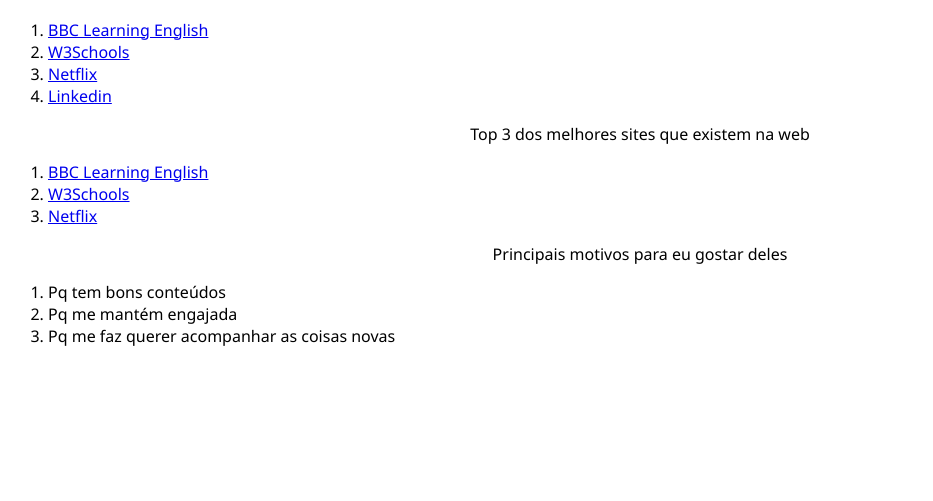
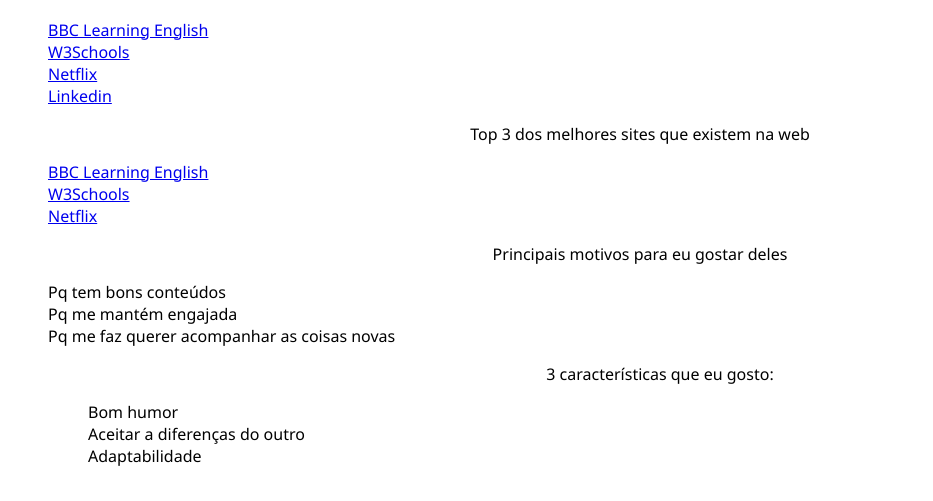
Before and after one commit to LuanaMayumi/trybe-exercicios, a plain HTML site: page fundamentos/bloco-03-introducao-a-html-e-css/dia-3-html-css-seletores-e-posicionamento/index-agrupamento-seletores-pseudoclasses.html in a window 1280 px wide. Shown: the part 67-568 px from the top of the page, without its empty margins (0-933 px from the left). Drawn offline with Linux system fonts and the light colour scheme.

Commit message:
finalizing css asked on the exercise

```diff
--- a/fundamentos/bloco-03-introducao-a-html-e-css/dia-3-html-css-seletores-e-posicionamento/index-agrupamento-seletores-pseudoclasses.html
+++ b/fundamentos/bloco-03-introducao-a-html-e-css/dia-3-html-css-seletores-e-posicionamento/index-agrupamento-seletores-pseudoclasses.html
@@ -33,6 +33,13 @@
 <li>Pq me mantém engajada</li>
 <li>Pq me faz querer acompanhar as coisas novas</li>
 
+<p>3 características que eu gosto: </p>
+
+<ul>
+<li>Bom humor</li>
+<li>Aceitar a diferenças do outro</li>
+<li>Adaptabilidade</li>
+</ul>
 
     </ol>
   </body>
--- a/fundamentos/bloco-03-introducao-a-html-e-css/dia-3-html-css-seletores-e-posicionamento/style-agrupamento-seletores-pseudoclasses.css
+++ b/fundamentos/bloco-03-introducao-a-html-e-css/dia-3-html-css-seletores-e-posicionamento/style-agrupamento-seletores-pseudoclasses.css
@@ -14,3 +14,7 @@
 font-family:'Courier New', Courier, monospace;
 text-decoration: underline;
 }
+
+ul, ol {
+    list-style: none;
+}
```
